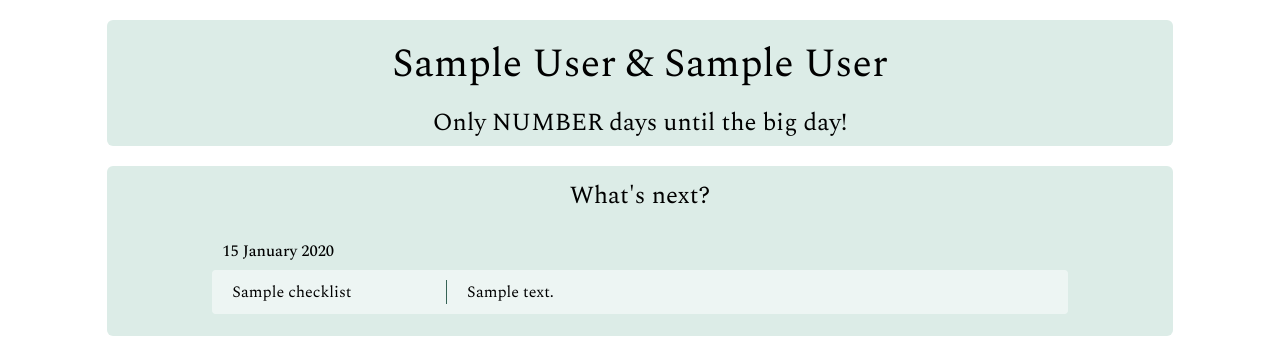
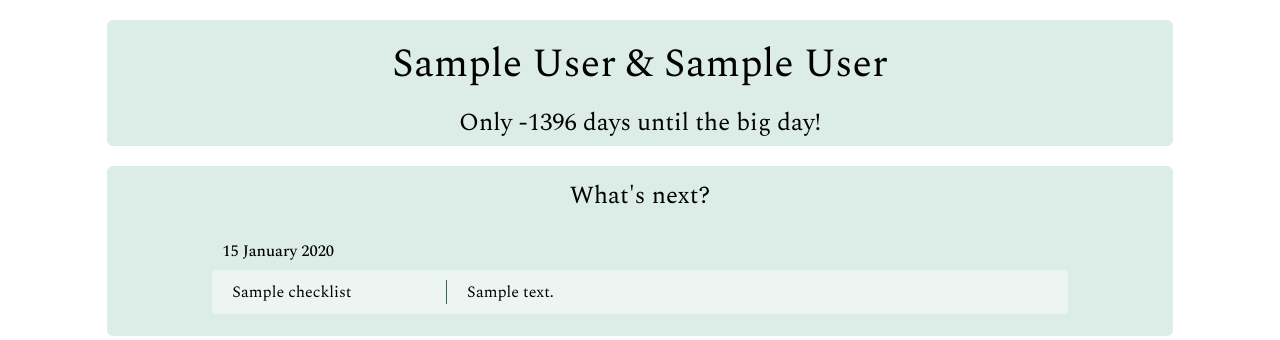
Before and after one commit to lilli-mcnally/tie-the-knot, a Flask app: page /dashboard in a window 1280 px wide. Shown: the part 130-470 px from the top of the page. Run offline with Flask 2, Linux system fonts and the light colour scheme; the visitor is signed in with stand-in values (Sample User, id 1); tables that the repository leaves empty hold one stand-in row (values such as "Sample post"); some libraries are stand-ins or nearby versions.

Commit message:
Add Days Until functionality

```diff
--- a/tietheknot/routes.py
+++ b/tietheknot/routes.py
@@ -2,6 +2,7 @@ from flask import render_template, request, redirect, url_for, flash, session
 from tietheknot import app, db
 from tietheknot.models import User, Checklist, Table, Guest
 from werkzeug.security import generate_password_hash, check_password_hash
+from datetime import date
 
 """
 Home Page
@@ -73,7 +74,8 @@ def dashboard():
         username = User.query.filter_by(id=session["user"]).first()
         filter_checklist = Checklist.query.filter_by(created_by=username.id)
         checklist_items = list(filter_checklist.order_by(Checklist.checklist_date).all())
-        return render_template("dashboard.html", checklist_items=checklist_items, username=username)
+        days_until = (username.wedding_date - date.today()).days
+        return render_template("dashboard.html", checklist_items=checklist_items, username=username, days_until=days_until)
     return redirect(url_for("log_in"))
 
 # If user is logged in
--- a/tietheknot/templates/dashboard.html
+++ b/tietheknot/templates/dashboard.html
@@ -13,7 +13,7 @@
         {% endwith %}
         <div class="col s12 green-row">
             <h1>{{ username.name_one }} & {{ username.name_two }}</h1>
-            <h5>Only NUMBER days until the big day!</h5>
+            <h5>Only {{ days_until }} days until the big day!</h5>
         </div>
         <div class="col s12 green-row" id="whats-next">
             <h5>What's next?</h5>
```
